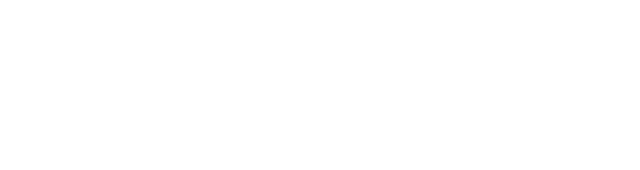
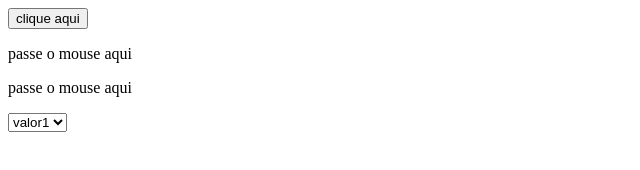
Before and after one commit to rodrigo33/aula_javascript, a plain HTML site: page index.html in a window 1280 px wide. Shown: the whole page, without its empty margins (0-640 px from the left). Drawn offline with Linux system fonts and the light colour scheme.

Commit message:
manipulando DOM, functions, innerHtml, onChange, onLoad

```diff
--- a/index.html
+++ b/index.html
@@ -6,9 +6,16 @@
     <script type="text/javascript" src="js/main.js"></script>
     <title>Document</title>
 </head>
-<body>
-    <script>
+<body onload="load()">
+    <button type="button" onclick="clicou()">clique aqui</button>
+    <p id="agradecimento" onclick="redirecionar()"></p>
+    <p id="mousemove" onmouseover="trocar(this)" onmouseout="voltar(this)">passe o mouse aqui</p>
+    <p id="mousemove2" onmouseover="trocar(this)" onmouseout="voltar(this)">passe o mouse aqui</p>
+    <select onchange="funcaoChange(this)">
+        <option value="1">valor1</option>
+        <option value="2">valor2</option>
+        <option value="3">valor3</option>
+    </select>
 
-    </script>
 </body>
 </html>
--- a/js/main.js
+++ b/js/main.js
@@ -1,9 +1,60 @@
 
-var d = new Date();
+function clicou(){
+    document.getElementById("agradecimento").innerHTML = "<b>obrigado por clicar</b>"
+    //alert("obrigado por clicar")
+}
+
+function redirecionar(){
+    window.open("https://globallab.org/en/")
+    //window.location.href = "https://globallab.org/en/"
+}
+
+function trocar(elemento){
+    //document.getElementById("mousemove").innerHTML = "obrigado por passar o mouse"
+    elemento.innerHTML = "obrigado por passar o mouse"
+}
+
+function voltar(elemento){
+    //document.getElementById("mousemove").innerHTML = "passe o mouse aqui"
+    elemento.innerHTML = "passe o mouse aqui"
+}
+
+function load(){
+    alert("pagina carregada")
+}
+
+function funcaoChange(elemento){
+    console.log(elemento.value)
+}
+
+/* function soma(n1,n2){
+    return n1 + n2
+}
+
+var validar = 0
+
+function validaIdade(idade){
+
+
+    if(idade >= 18 ){
+        validar = true
+    }else{
+        validar = false
+    }
+    return  validar
+}
+var idade = prompt("qual a sua idade?")
+validaIdade(idade)
+console.log(validar) */
+
+
+/* var d = new Date();
 alert(d.getDay() -1 )
 alert(d.getHours())
 alert(d.getMinutes())
-alert(d.getSeconds())
+alert(d.getSeconds()) */
+
+
 
 /* repeticao
 for(let count = 0; count < 5; count++){
```
Also changed, not shown: 1 other file.
